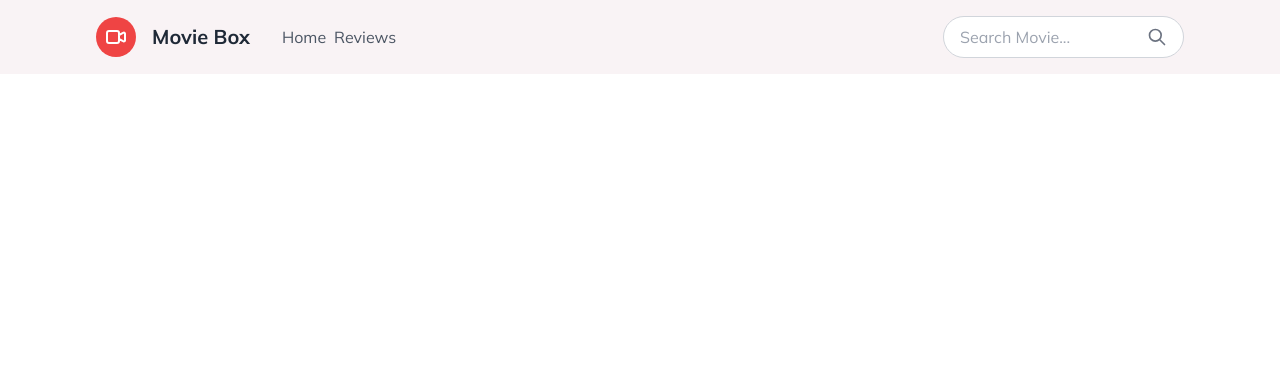
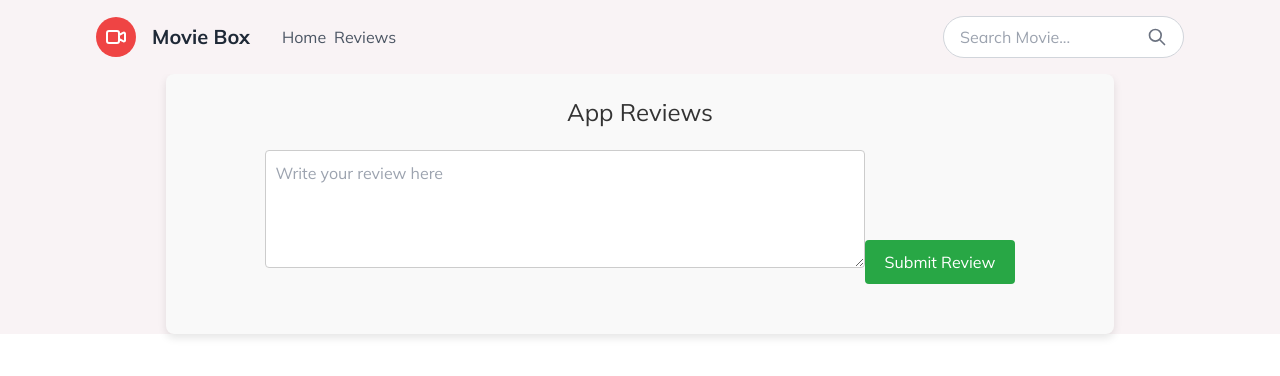
Before and after one commit to mulindaD/movie-box, a React (Create React App) app: page /reviews in a window 1280 px wide. Shown: the top 376 px of the page. Built offline with nearby package versions, Linux system fonts and the light colour scheme.

Commit message:
Initialized Reviews components

```diff
--- /dev/null
+++ b/src/Review.css
@@ -0,0 +1,77 @@
+.reviews-container {
+  width: 80%;
+  margin: 0 auto;
+  background-color: #f9f9f9;
+  padding: 20px;
+  border-radius: 8px;
+  box-shadow: 0 4px 8px rgba(0, 0, 0, 0.1);
+}
+
+.reviews-container h1 {
+  text-align: center;
+  color: #333;
+  font-size: 24px;
+  margin-bottom: 20px;
+}
+
+.add-review {
+  margin-bottom: 30px;
+  text-align: center;
+}
+
+.add-review .review {
+  width: 100%;
+  max-width: 600px;
+  padding: 10px;
+  border: 1px solid #ccc;
+  border-radius: 4px;
+  font-size: 16px;
+}
+
+.add-review .submit {
+  display: inline-block;
+  margin-top: 10px;
+  padding: 10px 20px;
+  background-color: #28a745;
+  color: white;
+  border: none;
+  border-radius: 4px;
+  cursor: pointer;
+}
+
+.add-review .submit:hover {
+  background-color: #218838;
+}
+
+.review-list {
+  max-width: 600px;
+  margin: 0 auto;
+}
+
+.review-item {
+  background-color: #fff;
+  padding: 15px;
+  border: 1px solid #ddd;
+  border-radius: 4px;
+  margin-bottom: 10px;
+  box-shadow: 0 2px 4px rgba(0, 0, 0, 0.1);
+}
+
+.review-item p {
+  margin: 0;
+  font-size: 16px;
+}
+
+.review-item button {
+  margin-top: 10px;
+  padding: 6px 12px;
+  background-color: #dc3545;
+  color: white;
+  border: none;
+  border-radius: 4px;
+  cursor: pointer;
+}
+
+.review-item button:hover {
+  background-color: #c82333;
+}
--- a/src/components/Reviews.js
+++ b/src/components/Reviews.js
@@ -1,7 +1,61 @@
-import React from 'react';
+import React, { useState } from "react";
+// import "./App.css"
+import "../Review.css"
 
-const Reviews = () => {
-    return ( <></> );
+function Reviews() {
+  const [reviews, setReviews] = useState([]);
+  const [newReview, setNewReview] = useState("");
+
+  const handleAddReview = () => {
+    if (newReview.trim() !== "") {
+      // Create a new review
+      const review = {
+        id: Date.now(),
+        content: newReview,
+      };
+
+      // Add the new review
+      setReviews([...reviews, review]);
+
+      // Clear the input field
+      setNewReview("");
+    }
+  };
+
+  const handleDeleteReview = (id) => {
+    // Filter out the review
+    const updatedReviews = reviews.filter((review) => review.id !== id);
+    setReviews(updatedReviews);
+  };
+
+  return (
+    <div className="reviews-container">
+      <h1>App Reviews</h1>
+
+      <div className="add-review">
+        <textarea
+          className="review"
+          rows="4"
+          cols="50"
+          value={newReview}
+          onChange={(e) => setNewReview(e.target.value)}
+          placeholder="Write your review here"
+        />
+
+        <button className="submit" onClick={handleAddReview}>Submit Review</button>
+
+      </div>
+
+      <div className="review-list">
+        {reviews.map((review) => (
+          <div key={review.id} className="review-item">
+            <p>{review.content}</p>
+            <button onClick={() => handleDeleteReview(review.id)}>Delete</button>
+          </div>
+        ))}
+      </div>
+    </div>
+  );
 }
 
 export default Reviews;
```
